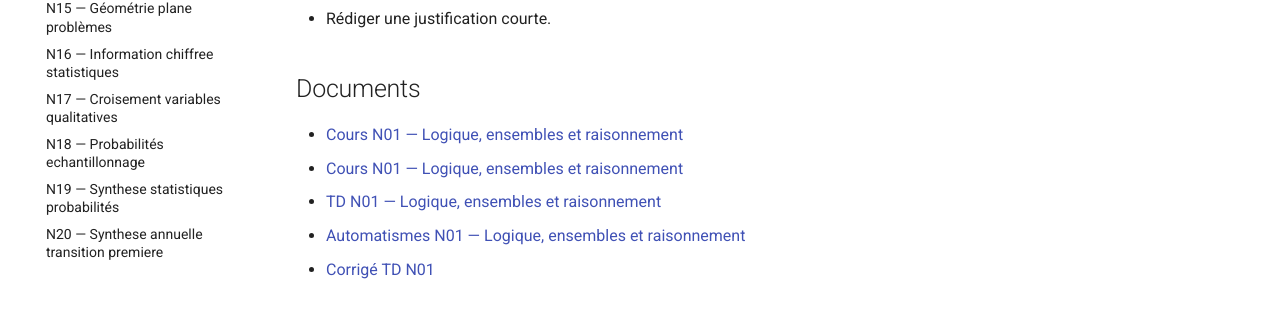
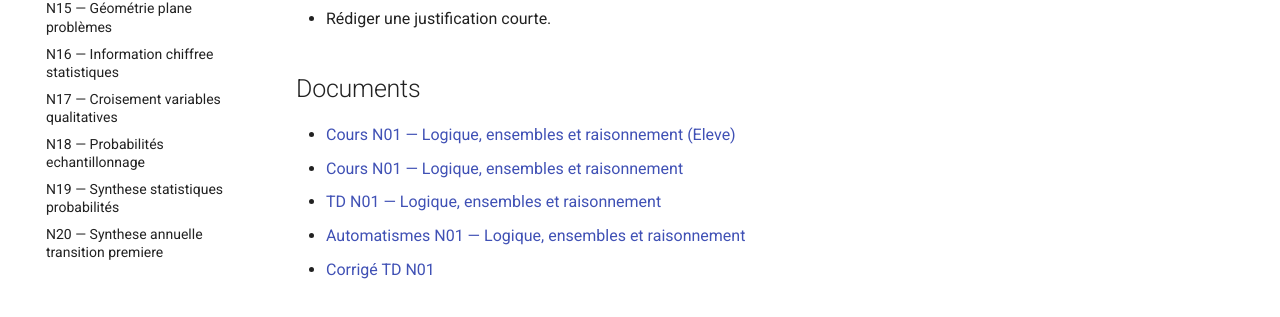
Before and after one commit to vnicolle56610/maths-seconde, an MkDocs documentation site: the page built from docs/notions/N01-logique-ensembles.md, in a window 1280 px wide and 1093 px high. Shown: the part 605-922 px from the top of the window. Built offline with MkDocs 1.6.1 and Material for MkDocs 9.7.7, drawn with Linux system fonts in a browser that asks for light colours.

Commit message:
Publication automatique : 0 fichier(s) copié(s), 1 page(s) mise(s) à jour
Pages mises à jour :
  - docs/notions/N01-logique-ensembles.md

Généré par le protocole de publication (publier_ressources_site.py / publier_ressources_gui.py).

```diff
--- a/docs/notions/N01-logique-ensembles.md
+++ b/docs/notions/N01-logique-ensembles.md
@@ -22,7 +22,7 @@ Les notations d’ensembles aident à nommer précisément les objets manipulés
 ## Documents
 
 <!-- AUTO-DOCS:START -->
-- [Cours N01 — Logique, ensembles et raisonnement](../cours/COURS_N01_Eleve.pdf)
+- [Cours N01 — Logique, ensembles et raisonnement (Eleve)](../cours/COURS_N01_Eleve.pdf)
 - [Cours N01 — Logique, ensembles et raisonnement](../cours/COURS_N01_LOGIQUE_ENSEMBLES.pdf)
 - [TD N01 — Logique, ensembles et raisonnement](../td/TD_N01_LOGIQUE_ENSEMBLES.pdf)
 - [Automatismes N01 — Logique, ensembles et raisonnement](../automatismes/AUTOMATISMES_N01_LOGIQUE_ENSEMBLES.pdf)
```
